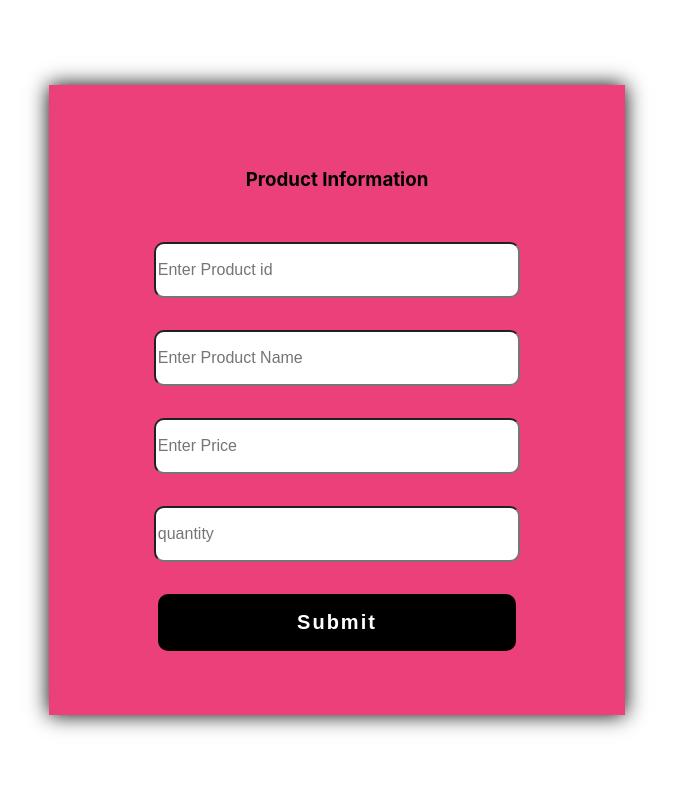
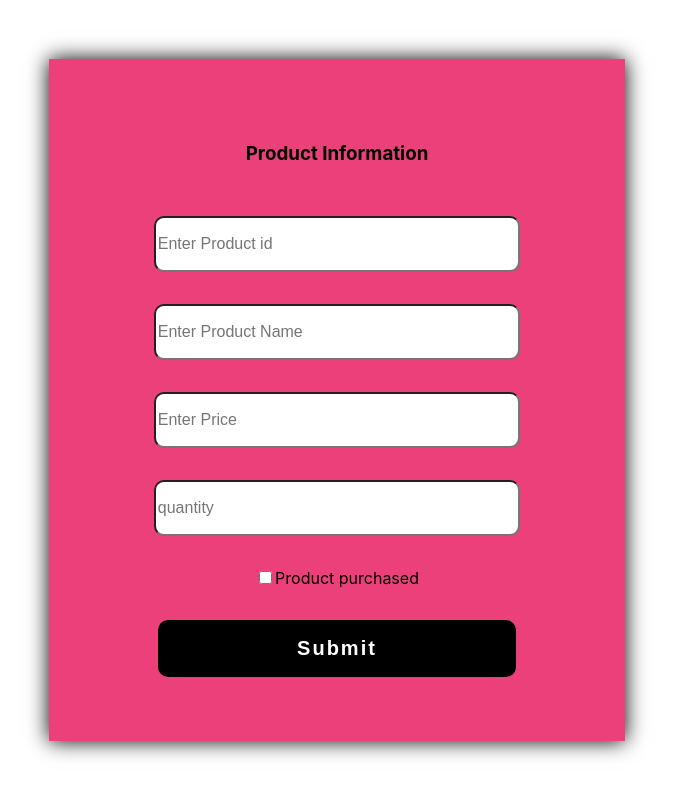
Before and after one commit to Venktesh123/MY-Assignment, a React (Create React App) app: page /add/list in a window 1280 px wide. Shown: the top 796 px of the page, without its empty margins (303-976 px from the left). Built offline with nearby package versions, Linux system fonts and the light colour scheme.

Commit message:
some-changes-done

```diff
--- a/src/components/List.js
+++ b/src/components/List.js
@@ -10,27 +10,30 @@ function List() {
     product_id: '',
     product_name: '',
     price: '',
-    quantity: ''
-
+    quantity: '',
+    ispurchased: false, // Use a boolean value for ispurchased
   });
 
-  const [showPopup, setShowPopup] = useState(false); // State for showing/hiding the popup
-  const [isPurchased, setIsPurchased] = useState(false); // State for tracking whether the product has been purchased
+  const [showPopup, setShowPopup] = useState(false);
+  const [isPurchased, setIsPurchased] = useState(false);
 
   const putData = async () => {
     try {
-      const newProductRef = push(ref(db, 'product/sale'), values);
-      console.log('Data pushed with key:', newProductRef.key);
-      setShowPopup(true); // Show the popup
-      setIsPurchased(true); // Set the state to indicate that the product has been purchased
+      await push(ref(db, 'product/sale'), values);
+      console.log('Data pushed successfully');
+      setShowPopup(true);
+      setIsPurchased(values.ispurchased); // Set isPurchased based on the value in the form
     } catch (error) {
       console.error('Error pushing data:', error.message);
     }
   };
 
   const handleInputChange = (event) => {
-    const { name, value } = event.target;
-    setValues((prev) => ({ ...prev, [name]: value }));
+    const { name, value, type } = event.target;
+    setValues((prev) => ({
+      ...prev,
+      [name]: type === 'checkbox' ? event.target.checked : value,
+    }));
   };
 
   const handleSubmit = (event) => {
@@ -41,19 +44,18 @@ function List() {
       product_name: '',
       price: '',
       quantity: '',
+      ispurchased: false,
     });
   };
 
   const closePopup = () => {
     setShowPopup(false);
-    window.history.back(); // Redirect to the previous URL after closing the popup
+    window.history.back();
   };
 
   return (
     <div className={styles.formStyle}>
-
       <form onSubmit={handleSubmit}>
-        {/* InputControl components */}
         <h3>Product Information</h3>
         <input
           type="text"
@@ -61,7 +63,7 @@ function List() {
           placeholder="Enter Product id"
           value={values.product_id}
           onChange={handleInputChange}
-          required={true}
+          required
         />
         <input
           type="text"
@@ -69,7 +71,7 @@ function List() {
           placeholder="Enter Product Name"
           value={values.product_name}
           onChange={handleInputChange}
-          required={true}
+          required
         />
         <input
           type="text"
@@ -85,6 +87,15 @@ function List() {
           value={values.quantity}
           onChange={handleInputChange}
         />
+        <label>
+          <input
+            type="checkbox"
+            name="ispurchased"
+            checked={values.ispurchased}
+            onChange={handleInputChange}
+          />
+          Product purchased
+        </label>
         <button type="submit">Submit</button>
         {showPopup && (
         <div className="popup">
--- a/src/components/ShowList/ShowList.js
+++ b/src/components/ShowList/ShowList.js
@@ -2,7 +2,6 @@ import React, { useEffect, useState } from 'react';
 import { getDatabase, ref, onValue } from 'firebase/database';
 import styles from "./ShowList.module.css";
 
-// Assuming productsRef is the reference to your database
 const database = getDatabase();
 const productsRef = ref(database, 'product/sale');
 
@@ -10,12 +9,9 @@ function ShowList() {
   const [products, setProducts] = useState([]);
 
   useEffect(() => {
-    // Set up a real-time listener to fetch and update the products
     const unsubscribe = onValue(productsRef, (snapshot) => {
       const data = snapshot.val();
-      console.log(data,"data");
       if (data) {
-        // Convert the data object into an array of products
         const productList = Object.keys(data).map((productId) => ({
           id: productId,
           ...data[productId],
@@ -26,7 +22,6 @@ function ShowList() {
       }
     });
 
-    // Clean up the listener when the component unmounts
     return () => unsubscribe();
   }, []);
 
@@ -36,9 +31,14 @@ function ShowList() {
       <div className={styles.container}>
         {products.map((product) => (
           <div key={product.id} className={styles.card}>
-                <p>ProductName:{product.product_name}</p>
+            <p>ProductName: {product.product_name}</p>
             <p>Price: {product.price}</p>
             <p>Quantity: {product.quantity}</p>
+            {product.ispurchased ? (
+              <p>Product Purchased</p>
+            ) : (
+              <p>Unpurchased Product</p>
+            )}
           </div>
         ))}
       </div>
```
Lines whose indentation alone changed are shown as unchanged.
